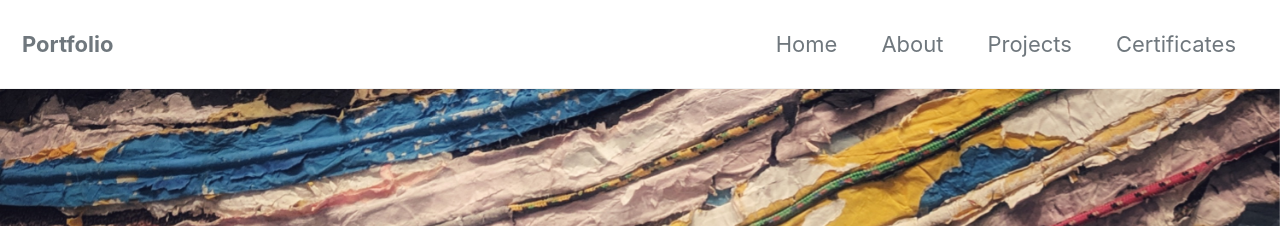
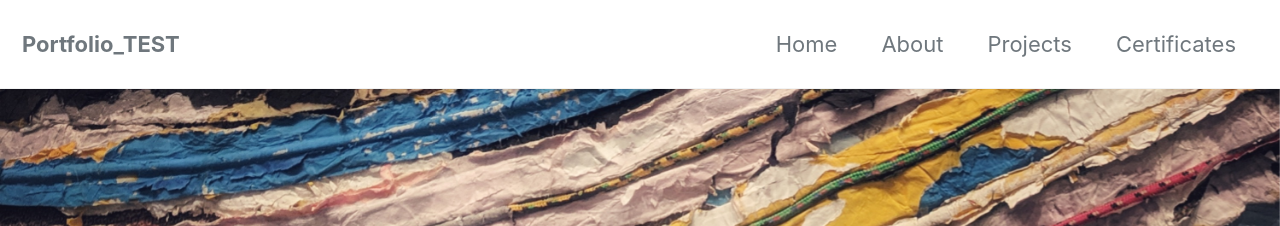
Before and after one commit to rsolter/rsolter.github.io, a Jekyll site: the page built from index.md, in a window 1280 px wide and 900 px high. Shown: the top 226 px of the window. Built offline with Jekyll 4.4.1, drawn with Linux system fonts in a browser that asks for light colours; cached includes are drawn as plain includes; nearby versions of some CDN libraries.

Commit message:
Changing title in config.yml

```diff
--- a/_config.yml
+++ b/_config.yml
@@ -16,7 +16,7 @@ minimal_mistakes_skin    : "default" # "air", "aqua", "contrast", "dark", "dirt"
 
 # Site Settings
 locale                   : "en-US"
-title                    : "Portfolio"
+title                    : "Portfolio_TEST"
 title_separator          : "-"
 subtitle                 : # site tagline that appears below site title in masthead
 name                     : "Ravi Solter"
```
